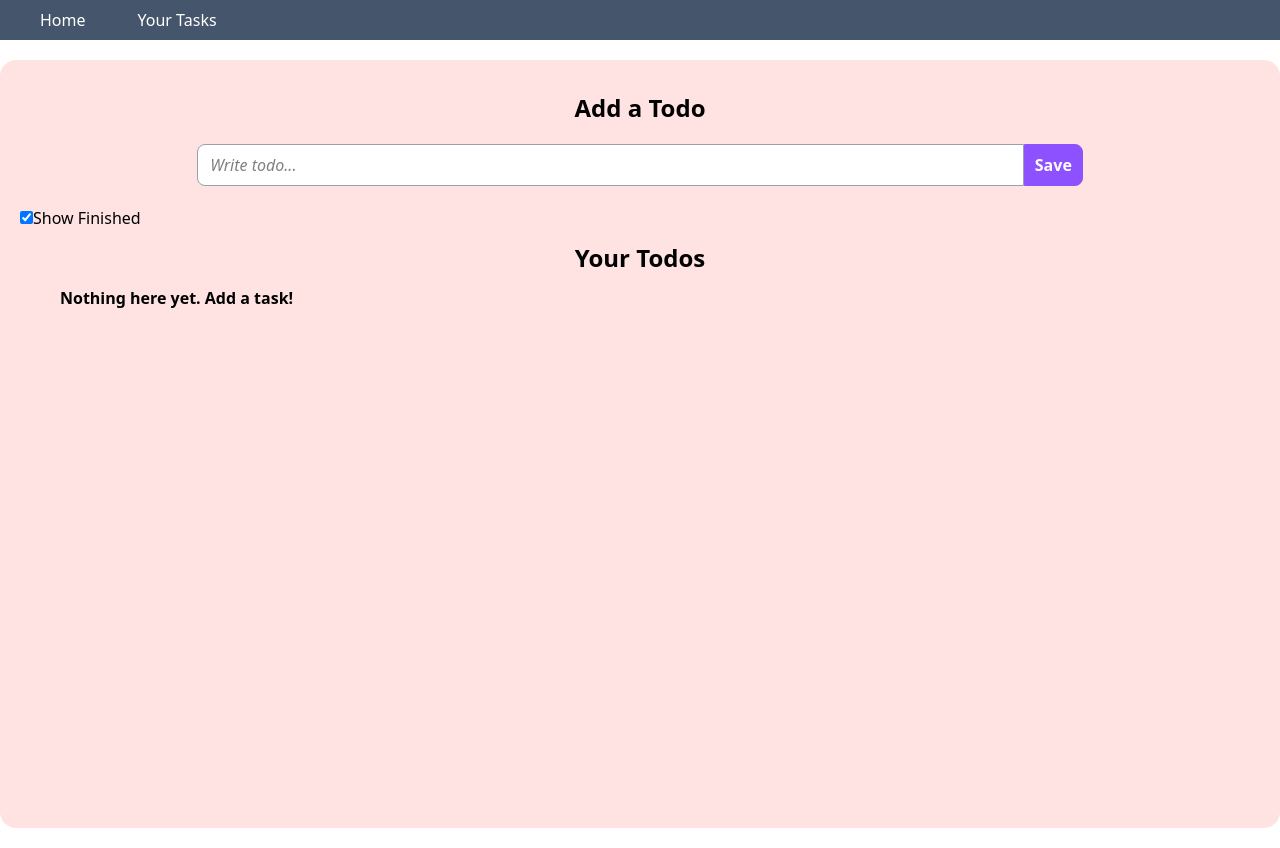
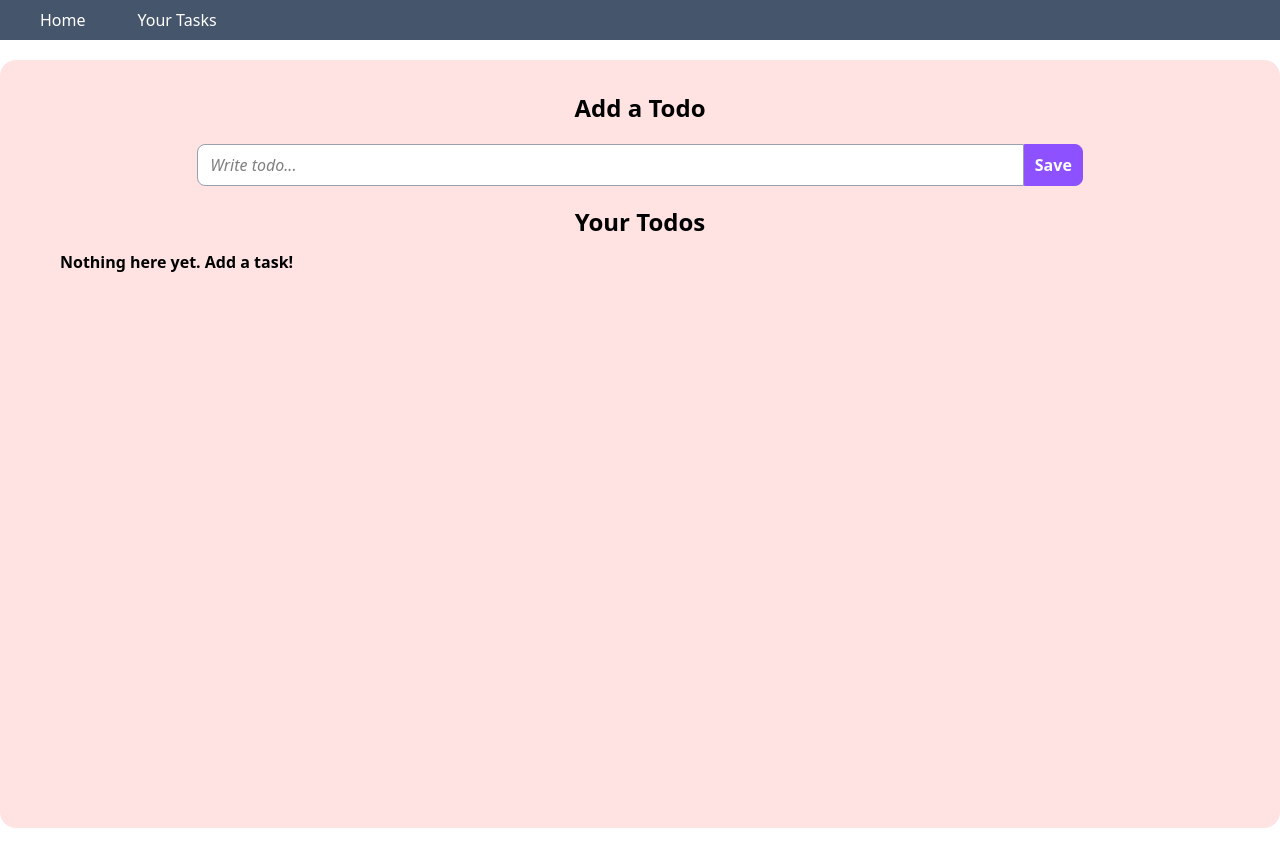
Before and after one commit to vishal290704/Your-Planner, a React (Vite) app: page / in a window 1280 px wide. Built offline with nearby package versions, Linux system fonts and the light colour scheme.

Commit message:
remove toggle-finished

```diff
--- a/src/App.jsx
+++ b/src/App.jsx
@@ -8,7 +8,7 @@ function App() {
   const [isEditing, setIsEditing] = useState(false);
   const [editId, setEditId] = useState(null);
   const inputRef = useRef(null);
-  const [showFinished, setshowFinished] = useState(true)
+  // const [showFinished, setshowFinished] = useState(true)
 
   useEffect(() => {
     let todoString = localStorage.getItem("todos")
@@ -77,9 +77,9 @@ function App() {
     localStorage.setItem("todos", JSON.stringify(todos))
   }
 
-  const toggleFinished =  (e)=>{
-    setshowFinished(!showFinished)
-  }
+  // const toggleFinished =  (e)=>{
+  //   setshowFinished(!showFinished)
+  // }
 
   return (
     <>
@@ -107,7 +107,7 @@ function App() {
             </button>
           </div>
         </div>
-        <input onChange={toggleFinished} type="checkbox" checked={showFinished} />Show Finished
+        {/* <input onChange={toggleFinished} type="checkbox" checked={showFinished} />Show Finished */}
         <h2 className="flex justify-center items-center my-3 text-2xl font-bold">
           Your Todos
         </h2>
```
